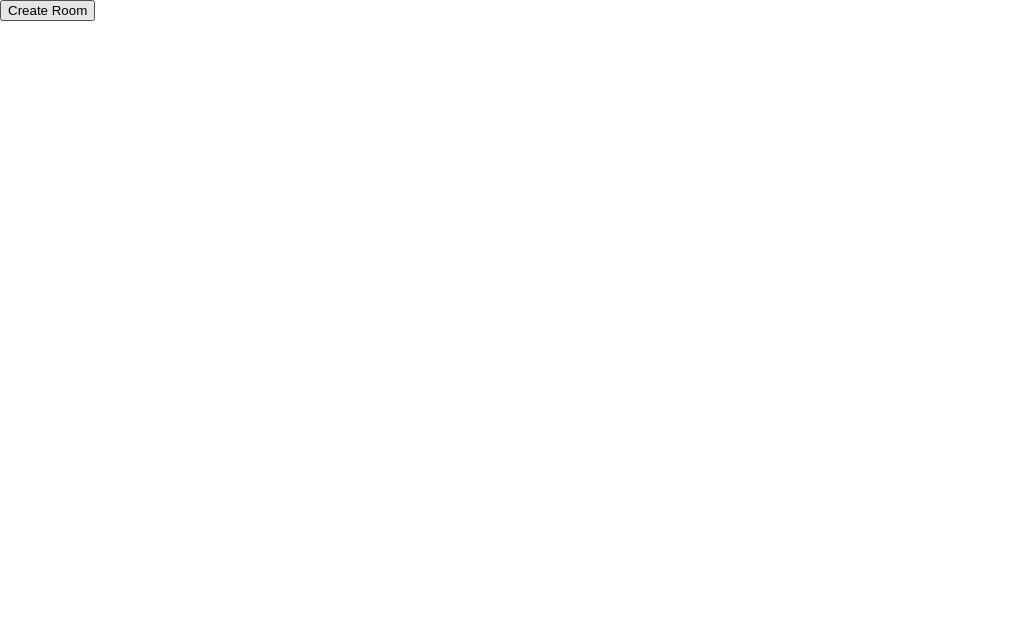
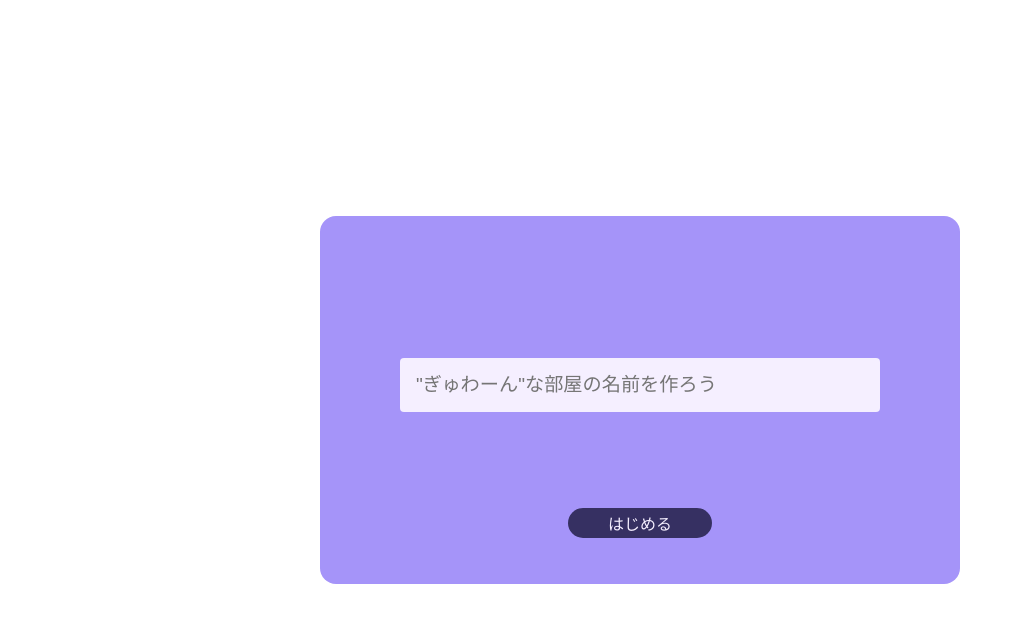
Before and after one commit to Rei1449/geekhack-vol16, a Next.js app in the folder frontend/: page /rooms/new in a window 1280 px wide. Shown: the top 622 px of the page, without its empty margins (0-1023 px from the left). Built offline with nearby package versions, Linux system fonts and the light colour scheme.

Commit message:
feat: ルーム作成画面の作成と装飾（迷子）

```diff
--- /dev/null
+++ b/frontend/src/hooks/Room/index.ts
@@ -0,0 +1,2 @@
+export * from './useRoom';
+export * from './useRoomCreate';
--- a/frontend/src/pages/rooms/[id]/index.tsx
+++ b/frontend/src/pages/rooms/[id]/index.tsx
@@ -2,7 +2,7 @@ import { useRouter } from 'next/router';
 import { useCallback, useMemo, useState } from 'react';
 import { MessageDisplay } from 'src/components/message/MessageDisplay';
 import SendIcon from 'src/components/svg/send.svg';
-import { useRoom } from 'src/hooks/useRoom';
+import { useRoom } from 'src/hooks/Room';
 import { isEmoji, REACTION_TEXT } from 'src/models/Message';
 import styled from 'styled-components';
 
--- a/frontend/src/pages/rooms/new.tsx
+++ b/frontend/src/pages/rooms/new.tsx
@@ -1,17 +1,101 @@
-import { useRoomCreate } from 'src/hooks/useRoomCreate';
+import { useState } from 'react';
+import { useRoomCreate } from 'src/hooks/Room';
+import styled from 'styled-components';
 
 export default function CreateRoomPage() {
   const { createRoom } = useRoomCreate();
+  const [roomName, setRoomName] = useState<string>('');
+
+  const handleCreateRoom = () => createRoom({ name: roomName });
+
   return (
-    <div>
-      <button
-        onClick={() => {
-          // TODO: ちゃんとした処理に書き換える
-          createRoom({ name: 'Room HELLO WORLD' });
-        }}
-      >
-        Create Room
-      </button>
-    </div>
+    <Container>
+      <Form id="roomNameForm">
+        <Flex>
+          <FlexItem></FlexItem>
+          <FlexItem>
+            <Input
+              id="roomName"
+              type="text"
+              value={roomName}
+              placeholder='"ぎゅわーん"な部屋の名前を作ろう'
+              onChange={(e) => setRoomName(e.target.value)}
+            />
+          </FlexItem>
+          <FlexItem>
+            <ButtonContainer>
+              <ButtonArea>
+                <SubmitButton form="roomName" onClick={handleCreateRoom}>
+                  はじめる
+                </SubmitButton>
+              </ButtonArea>
+            </ButtonContainer>
+          </FlexItem>
+        </Flex>
+      </Form>
+    </Container>
   );
 }
+
+const Container = styled.div`
+  display: flex;
+  justify-content: center;
+  align-items: center;
+  width: 100%;
+  height: 100%;
+`;
+
+const Form = styled.form`
+  display: flex;
+  justify-content: center;
+  align-items: center;
+  width: 40%;
+  height: 30%;
+  background: #a594f9;
+  padding: 4rem;
+  border-radius: 16px;
+`;
+
+const Flex = styled.div`
+  display: flex;
+  flex-direction: column;
+  flex-wrap: wrap;
+  justify-content: space-between;
+  gap: 6rem;
+  max-width: 30rem;
+  width: 100%;
+`;
+
+const FlexItem = styled.div`
+  width: 100%;
+`;
+
+const Input = styled.input`
+  width: 100%;
+  padding: 1rem;
+  font-size: 1.2rem;
+  outline: none;
+  box-sizing: border-box;
+  border: none;
+  border-radius: 4px;
+  color: #363062;
+  background: #f5efff;
+`;
+
+const ButtonContainer = styled.div`
+  display: flex;
+  justify-content: center;
+`;
+const ButtonArea = styled.div`
+  width: 30%;
+`;
+const SubmitButton = styled.button`
+  width: 100%;
+  padding-block: 0.2rem;
+  padding-inline: 1.2rem;
+  font-size: 1rem;
+  border: none;
+  border-radius: 999px;
+  color: #f5efff;
+  background: #363062;
+`;
```
Also changed, not shown: frontend/src/hooks/useRoom/useRoomCreate.ts (added, +13 -0 lines), frontend/src/hooks/Room/useRoom.ts (renamed from frontend/src/hooks/useRoom.ts), frontend/src/hooks/Room/useRoomCreate.ts (renamed from frontend/src/hooks/useRoomCreate.ts).
